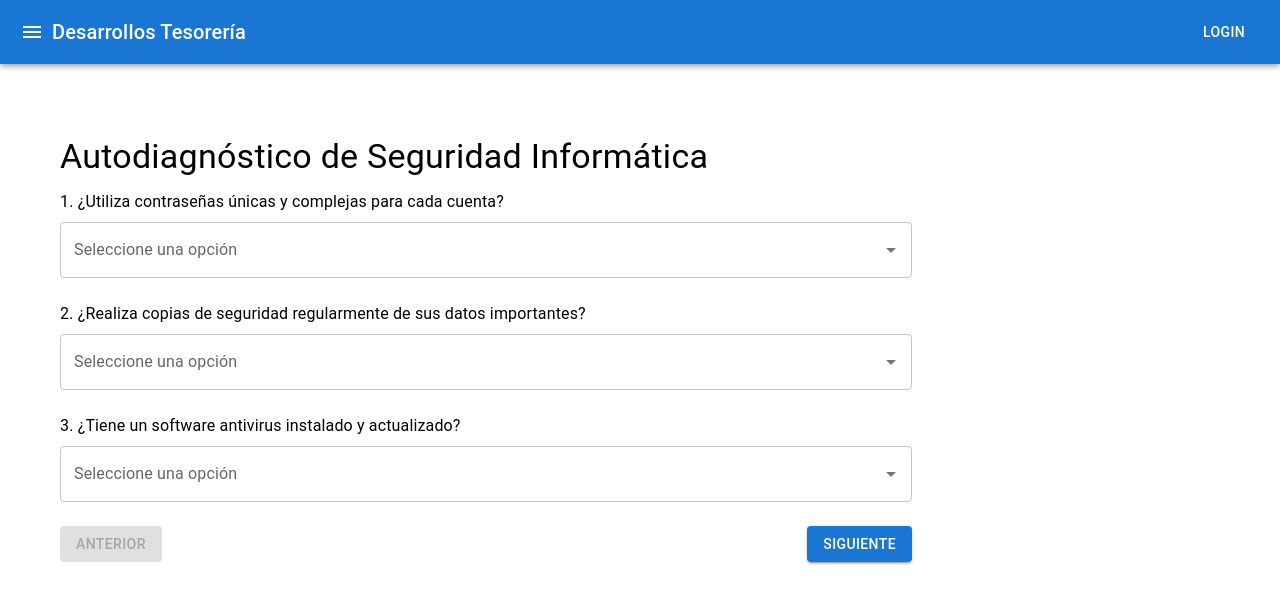
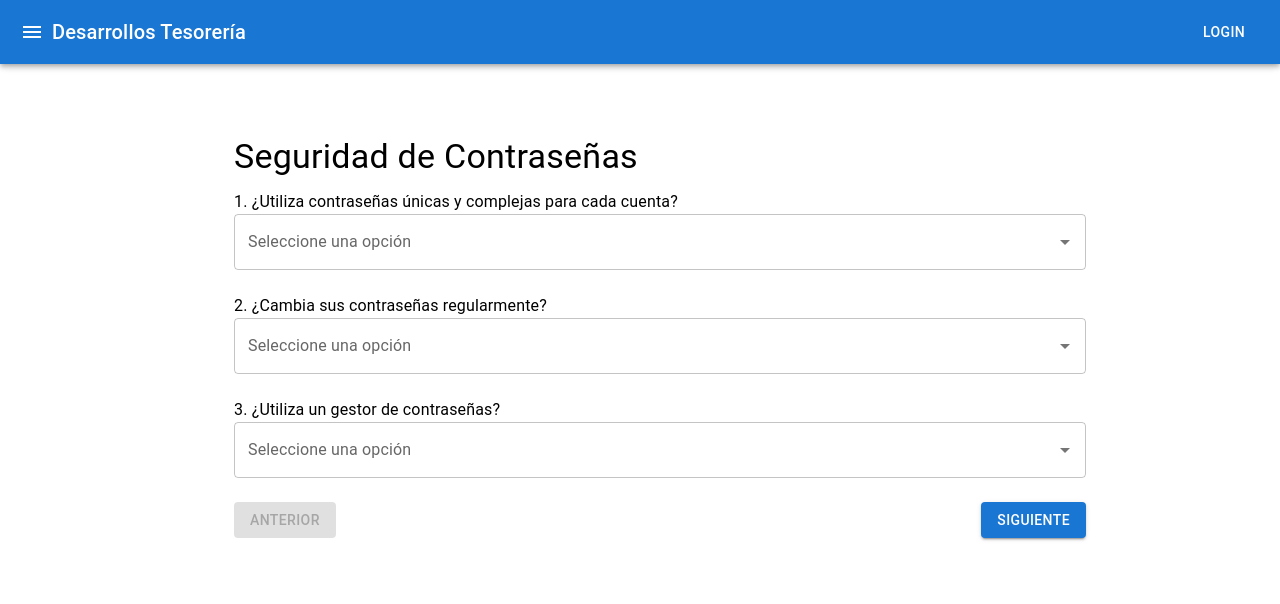
Before and after one commit to tesoreriahub/TD, a React (Vite) app: page /autodiagnostico in a window 1280 px wide. Shown: the top 604 px of the page. Built offline with nearby package versions, Linux system fonts and the light colour scheme.

Commit message:
feat: update autodiagnostico source

```diff
--- a/package.json
+++ b/package.json
@@ -17,7 +17,8 @@
     "react": "^18.3.1",
     "react-dom": "^18.3.1",
     "react-quill": "^2.0.0",
-    "react-router-dom": "^6.26.1"
+    "react-router-dom": "^6.26.1",
+    "recharts": "^2.12.7"
   },
   "devDependencies": {
     "@eslint/js": "^9.9.0",
--- a/src/components/Sidebar.tsx
+++ b/src/components/Sidebar.tsx
@@ -34,7 +34,7 @@ const Sidebar: React.FC<SidebarProps> = ({ open, toggleSidebar }) => {
       }}
     >
       <List>
-        <ListItem button component={Link} to="/" sx={{backgroundColor:'white'}}>
+        <ListItem button component={Link} to="/">
           <ListItemText primary="Home" />
         </ListItem>
         <ListItem button component={Link} to="/autodiagnostico">
--- a/src/pages/Autodiagnostico.tsx
+++ b/src/pages/Autodiagnostico.tsx
@@ -1,45 +1,60 @@
 // src/pages/Autodiagnostico.tsx
-import { Autocomplete, Box, Button, Container, TextField, Typography } from '@mui/material';
+import { Alert, Autocomplete, Box, Button, Container, TextField, Typography } from '@mui/material';
 import React, { useState } from 'react';
+import { PolarAngleAxis, PolarGrid, PolarRadiusAxis, Radar, RadarChart, ResponsiveContainer } from 'recharts';
 
 const Autodiagnostico: React.FC = () => {
-  // Dividir las preguntas en 3 secciones
   const sections = [
-    [
+    {
+      title: 'Seguridad de Contraseñas',
+      questions: [
         "¿Utiliza contraseñas únicas y complejas para cada cuenta?",
-      "¿Realiza copias de seguridad regularmente de sus datos importantes?",
-      "¿Tiene un software antivirus instalado y actualizado?",
+        "¿Cambia sus contraseñas regularmente?",
+        "¿Utiliza un gestor de contraseñas?",
       ],
-    [
+    },
+    {
+      title: 'Phishing',
+      questions: [
         "¿Es cauteloso con los correos electrónicos de remitentes desconocidos?",
-      "¿Utiliza la autenticación de dos factores cuando está disponible?",
-      "¿Evita conectarse a redes Wi-Fi públicas no seguras?",
+        "¿Verifica la URL antes de ingresar datos en un sitio web?",
+        "¿Evita descargar archivos adjuntos de correos electrónicos sospechosos?",
       ],
-    [
-      "¿Mantiene su sistema operativo y software actualizados?",
-      "¿Evita descargar software de fuentes no confiables?",
-      "¿Revisa y ajusta regularmente la configuración de privacidad en sus cuentas en línea?",
-      "¿Ha recibido capacitación o está informado sobre prácticas de ciberseguridad?",
+    },
+    {
+      title: 'Autenticación de Doble Factor',
+      questions: [
+        "¿Utiliza la autenticación de doble factor en sus cuentas?",
+        "¿Recibe notificaciones de intentos de inicio de sesión?",
+        "¿Utiliza aplicaciones de autenticación en lugar de SMS?",
+        "¿Evita usar el mismo dispositivo para autenticarse y realizar transacciones?",
       ],
+    },
   ];
 
-  const [answers, setAnswers] = useState(Array(sections.length).fill(null).map(() => Array(3).fill('')));
+  const [answers, setAnswers] = useState(Array(sections.length).fill(null).map((_, i) => Array(sections[i].questions.length).fill('')));
   const [currentSection, setCurrentSection] = useState(0);
+  const [showResults, setShowResults] = useState(false);
+  const [showAlert, setShowAlert] = useState(false);
 
-  const options = ["Sí", "No"]; // Opciones disponibles para las respuestas
+  const options = ["Sí", "No"];
 
   const handleChange = (index: number, value: string | null) => {
     const newAnswers = [...answers];
-    newAnswers[currentSection][index] = value || ''; // Actualizar la respuesta en el estado
+    newAnswers[currentSection][index] = value || '';
     setAnswers(newAnswers);
   };
 
   const handleNextSection = () => {
+    if (answers[currentSection].includes('')) {
+      setShowAlert(true); // Mostrar alerta si hay preguntas sin responder
+    } else {
+      setShowAlert(false);
       if (currentSection < sections.length - 1) {
         setCurrentSection(currentSection + 1);
       } else {
-      alert("¡Encuesta completada y enviada! Gracias por completar el autodiagnóstico.");
-      console.log("Respuestas enviadas:", answers);
+        setShowResults(true);
+      }
     }
   };
 
@@ -49,15 +64,27 @@ const Autodiagnostico: React.FC = () => {
     }
   };
 
+  const calculateResults = () => {
+    return sections.map((section, secIndex) => {
+      const score = answers[secIndex].reduce((acc, answer) => (answer === "Sí" ? acc + 1 : acc), 0);
+      return {
+        subject: section.title,
+        A: score,
+        fullMark: section.questions.length,
+      };
+    });
+  };
+
   return (
-    <Container maxWidth="md" style={{ marginTop: '20px', marginLeft: '-20px'}}>
+    <Container maxWidth="md" style={{ marginTop: '20px' }}>
+      {!showResults ? (
         <Box>
           <Typography variant="h4" gutterBottom>
-          Autodiagnóstico de Seguridad Informática
+            {sections[currentSection].title}
           </Typography>
-        {sections[currentSection].map((question, index) => (
+          {sections[currentSection].questions.map((question, index) => (
             <Box key={index} marginBottom={3}>
-            <Typography variant="body1" mb={1}>
+              <Typography variant="body1">
                 {index + 1 + currentSection * 3}. {question}
               </Typography>
               <Autocomplete
@@ -69,6 +96,11 @@ const Autodiagnostico: React.FC = () => {
               />
             </Box>
           ))}
+          {showAlert && (
+            <Alert severity="warning" onClose={() => setShowAlert(false)}>
+              Por favor, responda todas las preguntas antes de continuar.
+            </Alert>
+          )}
           <Box display="flex" justifyContent="space-between" marginTop={3}>
             <Button
               variant="contained"
@@ -87,6 +119,21 @@ const Autodiagnostico: React.FC = () => {
             </Button>
           </Box>
         </Box>
+      ) : (
+        <Box>
+          <Typography variant="h4" gutterBottom>
+            Resultados del Autodiagnóstico
+          </Typography>
+          <ResponsiveContainer width="100%" height={400}>
+            <RadarChart cx="50%" cy="50%" outerRadius="80%" data={calculateResults()}>
+              <PolarGrid />
+              <PolarAngleAxis dataKey="subject" />
+              <PolarRadiusAxis angle={30} domain={[0, 4]} />
+              <Radar name="Puntuación" dataKey="A" stroke="#8884d8" fill="#8884d8" fillOpacity={0.6} />
+            </RadarChart>
+          </ResponsiveContainer>
+        </Box>
+      )}
     </Container>
   );
 };
```
Also changed, not shown: 1 other file (tests, documents, lock files or other folders). Lines whose indentation alone changed are shown as unchanged.
